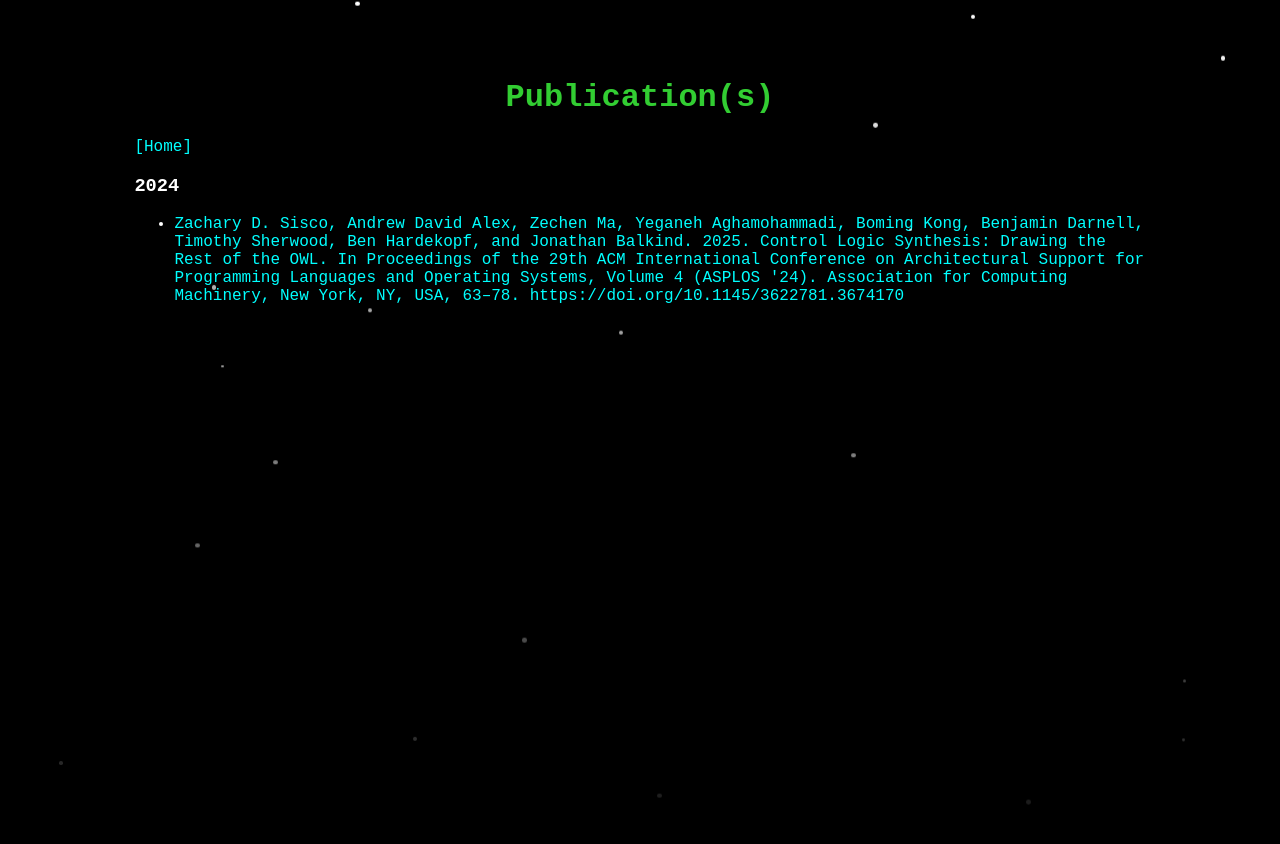
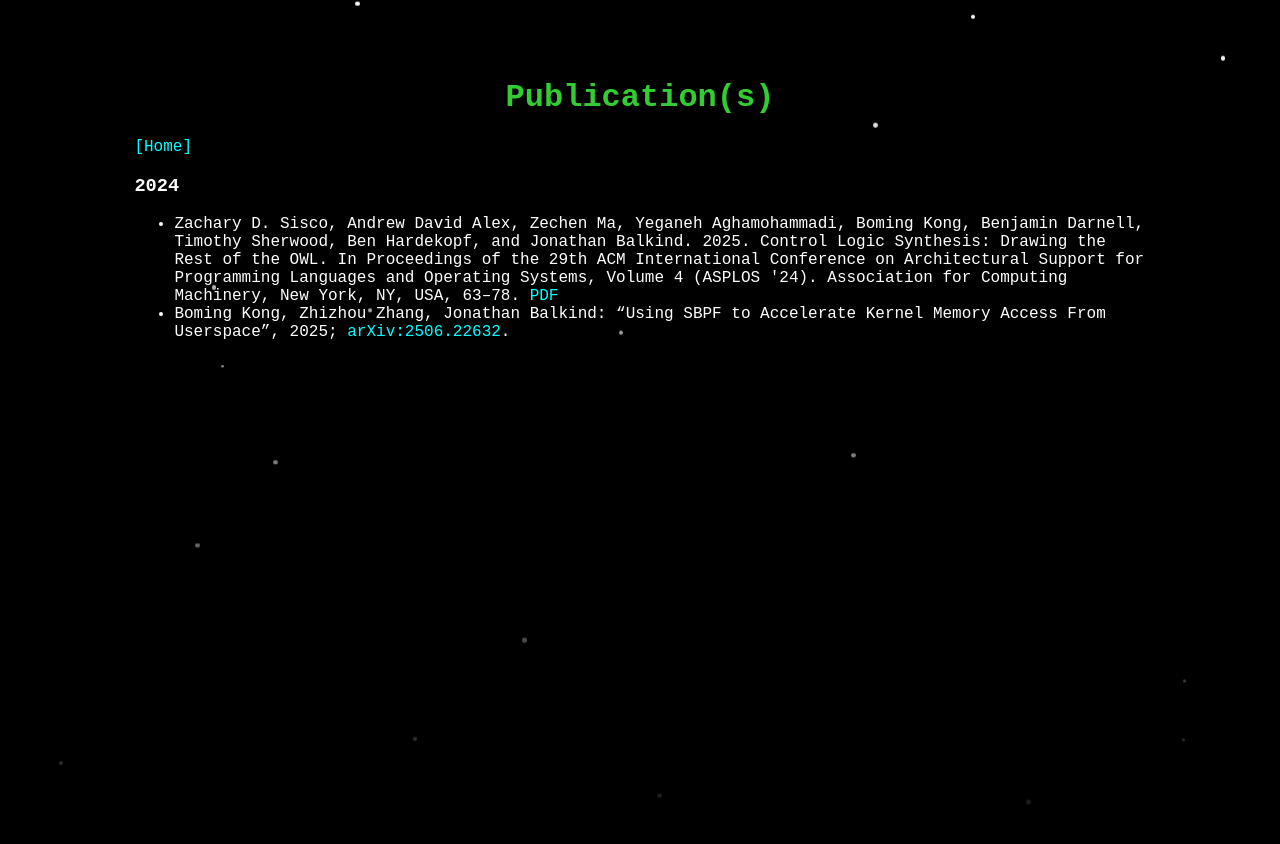
Before and after one commit to bigjr-mkkong/bigjr-mkkong.github.io, a Jekyll site: the page publications/pub-index.html, which Jekyll copies as it is, in a window 1280 px wide. Shown: the top 844 px of the page. Built offline with Jekyll 4.4.1, drawn with Linux system fonts in a browser that asks for light colours.

```diff
--- a/index.html
+++ b/index.html
@@ -17,10 +17,10 @@
     <h1>Welcome to my site!</h1>
 
     <div class="center_pic">
-        <img src="./assets/img/anon-tokyo.png" alt="center_pic">
+        <img src="./assets/img/pose_galpeace_schoolgirl.png" alt="center_pic" style="width: 33.33vw;">
     </div>
     <div class="normtxt">
-            Greetings! My name is Boming Kong, a first year Poor'n Head Degraded student. I am intersting in Memory Architecture, Operating System, and Monster Hunter ;)
+            Greetings! My name is Boming Kong, a first year PhD student at University of Virginia. I am intersting in Memory Architecture, Operating System, and Monster Hunter ;)
             </br> Feel free to navigate to my <a href=https://github.com/bigjr-mkkong> Github Profile </a>
     </div>
     <div>
--- a/publications/pub-index.html
+++ b/publications/pub-index.html
@@ -19,7 +19,11 @@
         <h3>2024</h3>
   <ul>
       <li>
-        <a href="./papers/control-logic-synthesis.pdf">Zachary D. Sisco, Andrew David Alex, Zechen Ma, Yeganeh Aghamohammadi, Boming Kong, Benjamin Darnell, Timothy Sherwood, Ben Hardekopf, and Jonathan Balkind. 2025. Control Logic Synthesis: Drawing the Rest of the OWL. In Proceedings of the 29th ACM International Conference on Architectural Support for Programming Languages and Operating Systems, Volume 4 (ASPLOS '24). Association for Computing Machinery, New York, NY, USA, 63–78. https://doi.org/10.1145/3622781.3674170</a>
+        Zachary D. Sisco, Andrew David Alex, Zechen Ma, Yeganeh Aghamohammadi, Boming Kong, Benjamin Darnell, Timothy Sherwood, Ben Hardekopf, and Jonathan Balkind. 2025. Control Logic Synthesis: Drawing the Rest of the OWL. In Proceedings of the 29th ACM International Conference on Architectural Support for Programming Languages and Operating Systems, Volume 4 (ASPLOS '24). Association for Computing Machinery, New York, NY, USA, 63–78.<a href="./papers/control-logic-synthesis.pdf"> PDF</a>
+      </li>
+
+      <li>
+Boming Kong, Zhizhou Zhang, Jonathan Balkind: “Using SBPF to Accelerate Kernel Memory Access From Userspace”, 2025; <a href='http://arxiv.org/abs/2506.22632'>arXiv:2506.22632</a>.
       </li>
   </ul>
     </div>
--- a/styles.css
+++ b/styles.css
@@ -30,6 +30,16 @@ body {
   line-height: 1.4;
 }
 
+.normtxt code {
+  /* background-color: #2d2d2d; */
+  color: #f8f8f2;
+  font-family: monospace;
+  font-size: 0.95em;
+  padding: 0.15em 0.4em;
+  border-radius: 4px;
+  /* white-space: nowrap; */
+}
+
 .center_pic {
     display: flex;
     justify-content: center;
@@ -60,7 +70,7 @@ a:hover {
     transition: transform 0.3s ease-in-out;
 }
 .cookie:hover {
-    transform: scale(1.2);
+    transform: scale(1.1);
 }
 
 /* Pop-up Style */
```
Also changed, not shown: _posts/2025-06-25-Kprofiling-tools.md (deleted, +0 -5 lines), _posts/2025-07-22-makesim.md (added, +193 -0 lines), picop.py (added, +10 -0 lines), assets/img/makesim/andexp.1.png (added), assets/img/makesim/andexp.png (added), assets/img/makesim/dffexp.1.png (added), assets/img/makesim/dffexp.png (added), assets/img/pose_galpeace_schoolgirl.png (added).
